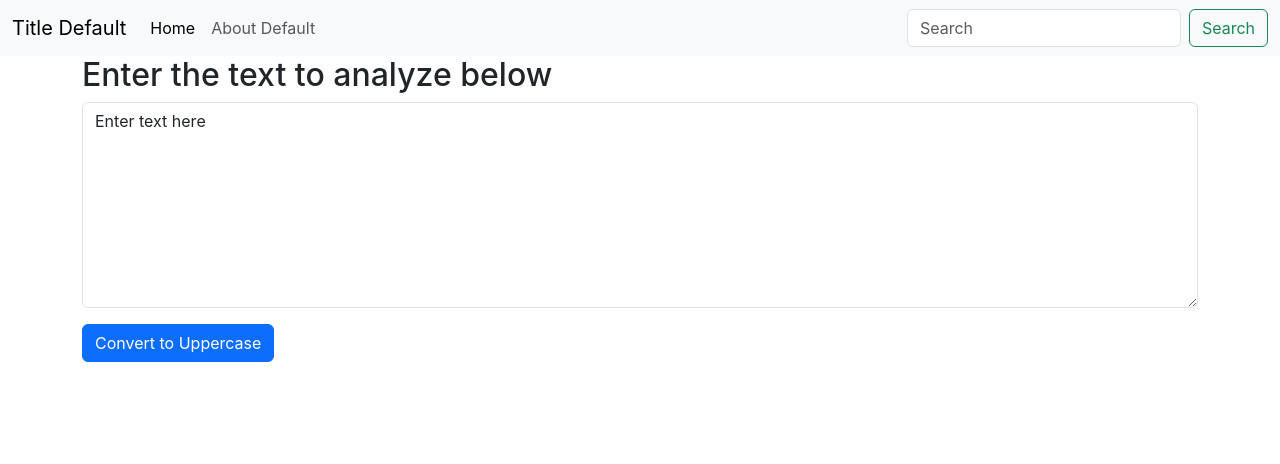
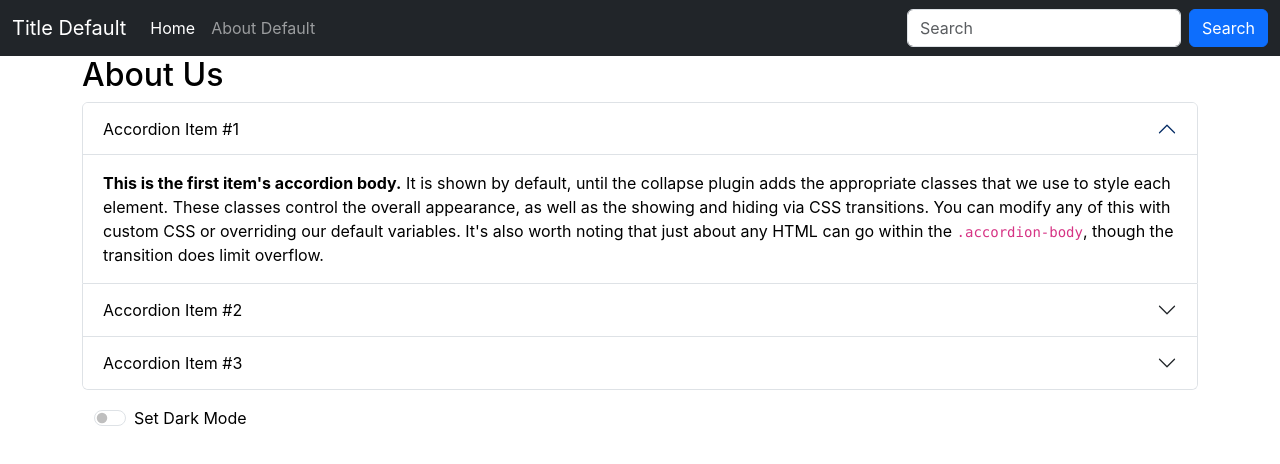
Before and after one commit to septianwijaya45/text-utils-app, a React (Create React App) app: page / in a window 1280 px wide. Shown: the top 464 px of the page. Built offline with nearby package versions, Linux system fonts and the light colour scheme.

Commit message:
add dark mode using useState

```diff
--- a/src/App.js
+++ b/src/App.js
@@ -1,3 +1,4 @@
+import About from "./components/About";
 import Navbar from "./components/Navbar";
 import TextForm from "./components/TextForm";
 
@@ -6,9 +7,8 @@
     <>
       {/* <Navbar title="Text Utils" aboutText="About Text" /> */}
       <Navbar />
-      <div className="container">
-        <TextForm heading="Enter the text to analyze below" />
-      </div>
+      {/* <TextForm heading="Enter the text to analyze below" /> */}
+      <About />
     </>
   );
 }
--- /dev/null
+++ b/src/components/About.jsx
@@ -0,0 +1,82 @@
+import React, {useState} from 'react'
+
+function About() {
+    const [myStyle, setmyStyle] = useState({
+        color: 'black',
+        backgroundColor: 'white'
+    });
+    const [btnDarkMode, setBtnDarkMode] = useState(false)
+    const [textDark, setTextDark] = useState("Set Dark Mode")
+
+    const toggleClick = () => {
+        if(btnDarkMode === false){
+            setmyStyle({
+                color: 'white',
+                backgroundColor: 'black'
+            })
+            setBtnDarkMode(true)
+            setTextDark('Light Mode')
+        }else{
+            setmyStyle({
+                color: 'black',
+                backgroundColor: 'white'
+            })
+            setBtnDarkMode(false)
+            setTextDark('Dark Mode')
+        }
+    }
+  return (
+    <>
+    <div className="container" style={myStyle}>
+        <h2>About Us</h2>
+        <div class="accordion" id="accordionExample">
+            <div class="accordion-item">
+                <h2 class="accordion-header" id="headingOne">
+                <button class="accordion-button" type="button" style={myStyle} data-bs-toggle="collapse" data-bs-target="#collapseOne" aria-expanded="true" aria-controls="collapseOne">
+                    Accordion Item #1
+                </button>
+                </h2>
+                <div id="collapseOne" class="accordion-collapse collapse show" aria-labelledby="headingOne" data-bs-parent="#accordionExample">
+                <div class="accordion-body" style={myStyle}>
+                    <strong>This is the first item's accordion body.</strong> It is shown by default, until the collapse plugin adds the appropriate classes that we use to style each element. These classes control the overall appearance, as well as the showing and hiding via CSS transitions. You can modify any of this with custom CSS or overriding our default variables. It's also worth noting that just about any HTML can go within the <code>.accordion-body</code>, though the transition does limit overflow.
+                </div>
+                </div>
+            </div>
+            <div class="accordion-item">
+                <h2 class="accordion-header" id="headingTwo">
+                <button class="accordion-button collapsed" type="button" style={myStyle} data-bs-toggle="collapse" data-bs-target="#collapseTwo" aria-expanded="false" aria-controls="collapseTwo">
+                    Accordion Item #2
+                </button>
+                </h2>
+                <div id="collapseTwo" class="accordion-collapse collapse" aria-labelledby="headingTwo" data-bs-parent="#accordionExample">
+                <div class="accordion-body" style={myStyle}>
+                    <strong>This is the second item's accordion body.</strong> It is hidden by default, until the collapse plugin adds the appropriate classes that we use to style each element. These classes control the overall appearance, as well as the showing and hiding via CSS transitions. You can modify any of this with custom CSS or overriding our default variables. It's also worth noting that just about any HTML can go within the <code>.accordion-body</code>, though the transition does limit overflow.
+                </div>
+                </div>
+            </div>
+            <div class="accordion-item">
+                <h2 class="accordion-header" id="headingThree">
+                <button class="accordion-button collapsed" type="button" style={myStyle} data-bs-toggle="collapse" data-bs-target="#collapseThree" aria-expanded="false" aria-controls="collapseThree">
+                    Accordion Item #3
+                </button>
+                </h2>
+                <div id="collapseThree" class="accordion-collapse collapse" aria-labelledby="headingThree" data-bs-parent="#accordionExample">
+                <div class="accordion-body" style={myStyle}>
+                    <strong>This is the third item's accordion body.</strong> It is hidden by default, until the collapse plugin adds the appropriate classes that we use to style each element. These classes control the overall appearance, as well as the showing and hiding via CSS transitions. You can modify any of this with custom CSS or overriding our default variables. It's also worth noting that just about any HTML can go within the <code>.accordion-body</code>, though the transition does limit overflow.
+                </div>
+                </div>
+            </div>
+        </div>
+        <div className="container my-3">
+            {/* <button className="btn btn-primary" onClick={toggleClick}>{btnDarkMode}</button> */}
+            <div class="form-check form-switch">
+                <input class="form-check-input" type="checkbox" role="switch" id="flexSwitchCheckDefault" value={btnDarkMode} onClick={toggleClick}/>
+                <label class="form-check-label" for="flexSwitchCheckDefault">{textDark}</label>
+            </div>
+        </div>
+    </div>
+    </>
+  )
+}
+
+export default About
--- a/src/components/Navbar.jsx
+++ b/src/components/Navbar.jsx
@@ -3,7 +3,7 @@
 
 function Navbar(props) {
   return (
-    <nav className="navbar navbar-expand-lg bg-body-tertiary">
+    <nav className="navbar navbar-expand-lg navbar-dark bg-dark">
         <div className="container-fluid">
           <a className="navbar-brand" href="/">{props.title}</a>
           <button className="navbar-toggler" type="button" data-bs-toggle="collapse" data-bs-target="#navbarSupportedContent" aria-controls="navbarSupportedContent" aria-expanded="false" aria-label="Toggle navigation">
@@ -20,7 +20,7 @@
             </ul>
             <form className="d-flex" role="search">
               <input className="form-control me-2" type="search" placeholder="Search" aria-label="Search"/>
-              <button className="btn btn-outline-success" type="submit">Search</button>
+              <button className="btn btn-primary" type="submit">Search</button>
             </form>
           </div>
         </div>
--- a/src/components/TextForm.jsx
+++ b/src/components/TextForm.jsx
@@ -9,19 +9,36 @@
     setText(newText)
   }
 
+  const handleLoClick = () => {
+    let newText = text.toLowerCase()
+    setText(newText)
+  }
+
   const handleOnChange = (event) => {
     console.log(event.target.value);
     setText(event.target.value)
   }
 
   return (
-    <div>
-        <h2>{props.heading}</h2>
-        <div className="mb-3">
-            <textarea className='form-control' id='myBox' onChange={handleOnChange} rows={8} value={text}></textarea>
-        </div>
-        <button className='btn btn-primary' onClick={handleUpClick}>Convert to Uppercase</button>
-    </div>
+    <>
+      <div className='container'>
+          <h2>{props.heading}</h2>
+          <div className="mb-3">
+              <textarea className='form-control' id='myBox' onChange={handleOnChange} rows={8} value={text}></textarea>
+          </div>
+          <div className="row"></div>
+          <button className='btn btn-primary mx-2' onClick={handleUpClick}>Convert to Uppercase</button>
+          <button className='btn btn-primary mx-2' onClick={handleLoClick}>Convert to Lowercase</button>
+      </div>
+      <div className='container'>
+        <h1>Total Text</h1>
+        <p>{text.split(" ").length} words and {text.length} characters</p>
+        <p>Read text: {0.008 * text.split(" ").length} Minutes read</p>
+        <br />
+        <h2>Preview</h2>
+        <p>{text}</p>
+      </div>
+    </>
   )
 }
 
```
